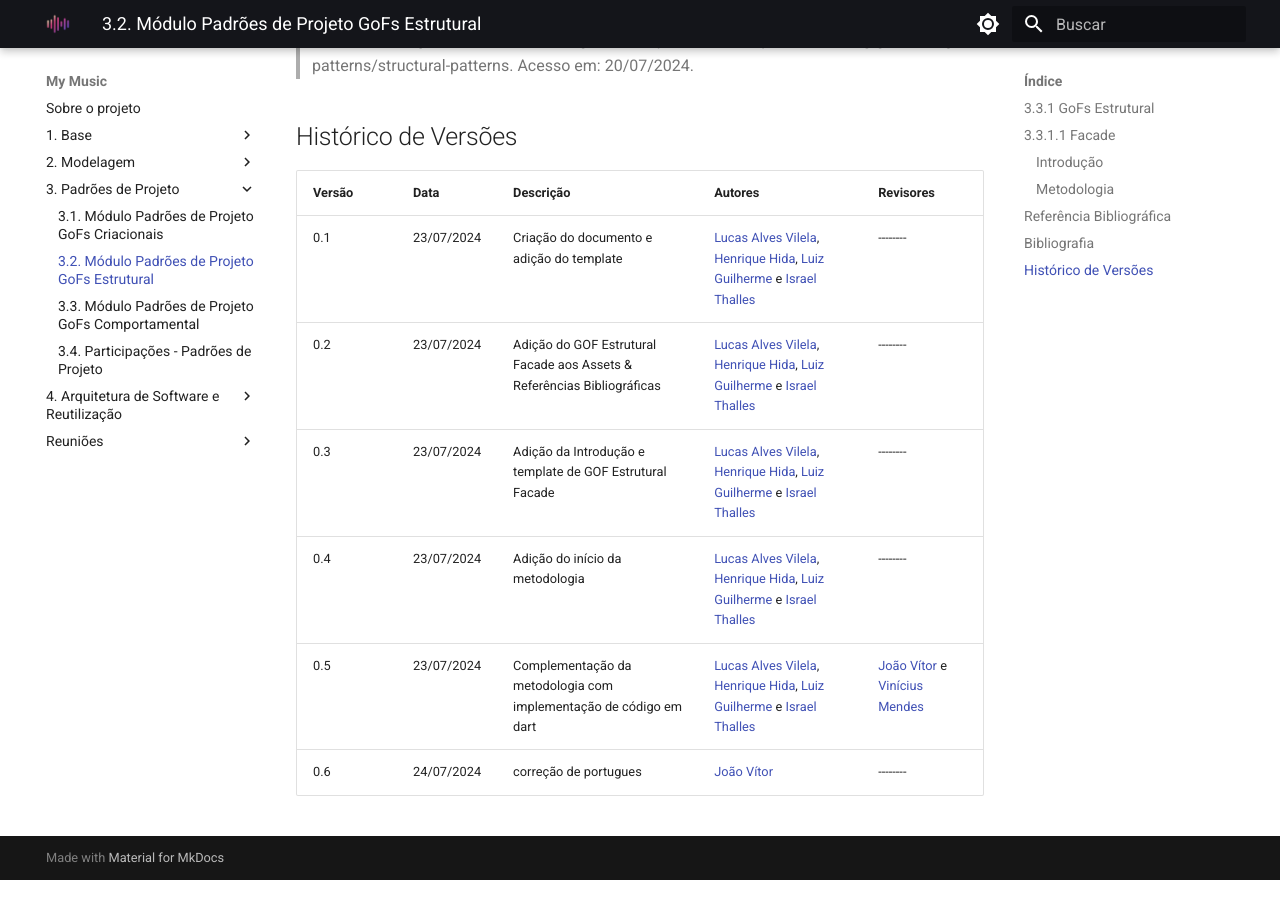
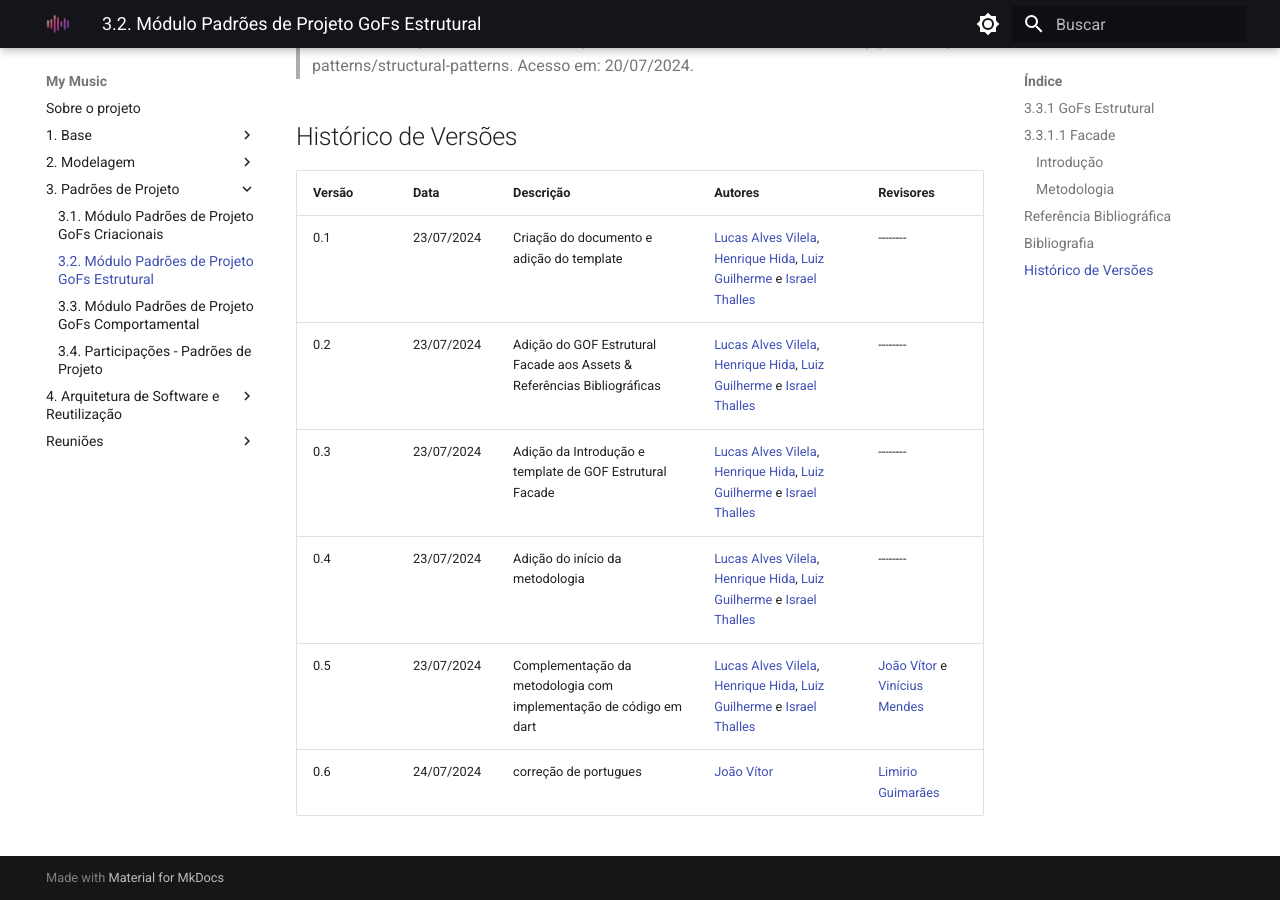
Before and after one commit to UnBArqDsw2024-1/2024.1_G2_My_Music, an MkDocs documentation site: the page built from docs/PadroesDeProjeto/GoFsEstruturais.md, in a window 1280 px wide and 900 px high, scrolled down 4955 px. Built offline with MkDocs 1.6.1 and Material for MkDocs 9.7.7, drawn with Linux system fonts in a browser that asks for light colours.

Commit message:
Update GoFsEstruturais.md

```diff
--- a/docs/PadroesDeProjeto/GoFsEstruturais.md
+++ b/docs/PadroesDeProjeto/GoFsEstruturais.md
@@ -218,4 +218,4 @@ Código 1:Ilustração de uma possível implementação simplificada em código
 | 0.3 | 23/07/2024 | Adição da Introdução e template de GOF Estrutural Facade | [Lucas Alves Vilela](https://github.com/Lucas-AV), [Henrique Hida](https://github.com/HenriqueHida), [Luiz Guilherme](https://github.com/luizpettengill) e [Israel Thalles](https://github.com/IsraelThalles)  | -------- |
 | 0.4 | 23/07/2024 | Adição do início da metodologia | [Lucas Alves Vilela](https://github.com/Lucas-AV), [Henrique Hida](https://github.com/HenriqueHida), [Luiz Guilherme](https://github.com/luizpettengill) e [Israel Thalles](https://github.com/IsraelThalles) | -------- |
 | 0.5 | 23/07/2024 | Complementação da metodologia com implementação de código em dart |  [Lucas Alves Vilela](https://github.com/Lucas-AV), [Henrique Hida](https://github.com/HenriqueHida), [Luiz Guilherme](https://github.com/luizpettengill) e [Israel Thalles](https://github.com/IsraelThalles)| [João Vítor](https://github.com/Jvsoutomaior) e  [Vinícius Mendes](https://github.com/yabamiah) |
-| 0.6 | 24/07/2024 | correção de portugues |  [João Vítor](https://github.com/Jvsoutomaior) | -------- |
+| 0.6 | 24/07/2024 | correção de portugues |  [João Vítor](https://github.com/Jvsoutomaior) | [Limirio Guimarães](https://github.com/LimirioGuimaraes)  |
```
